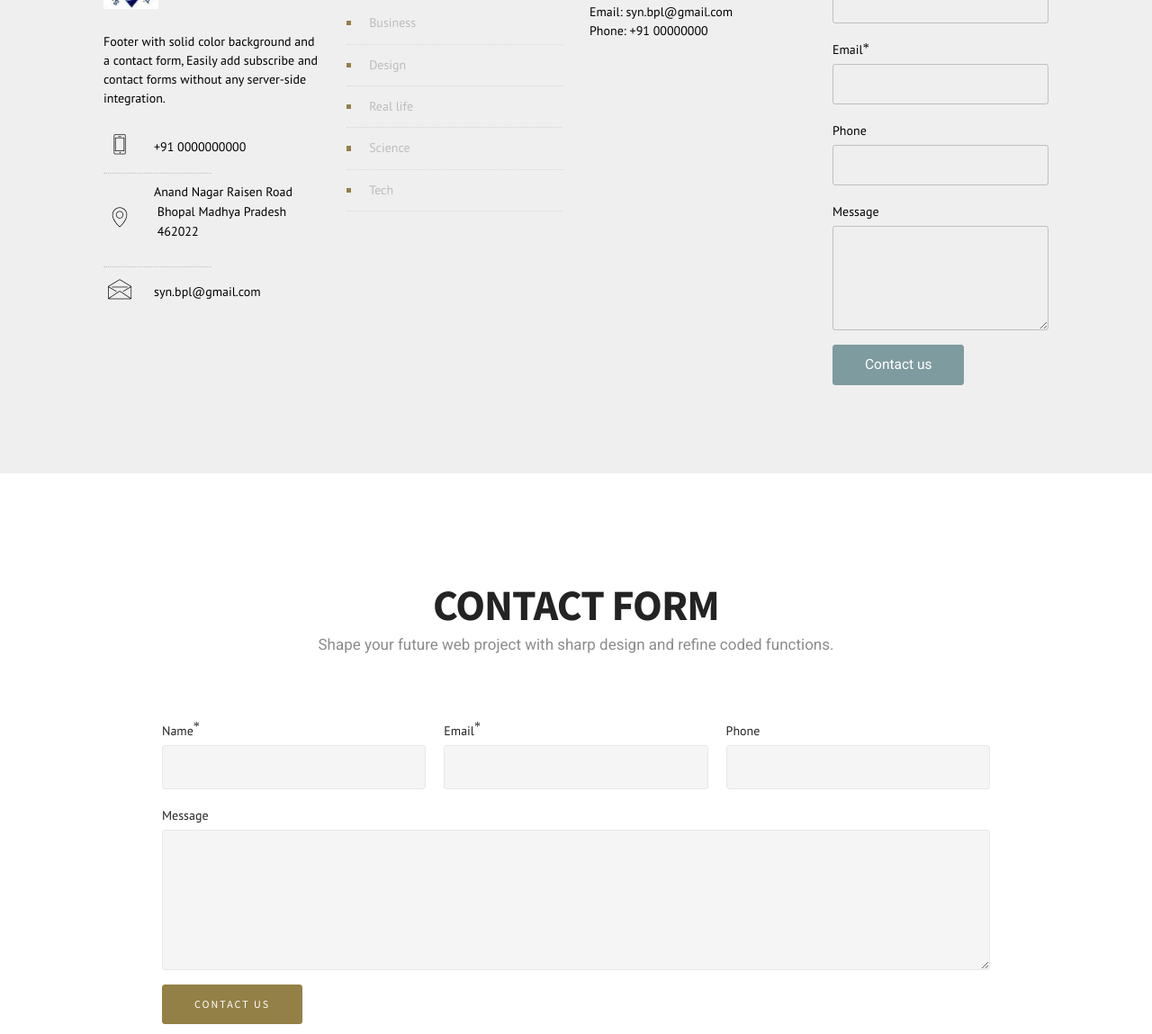
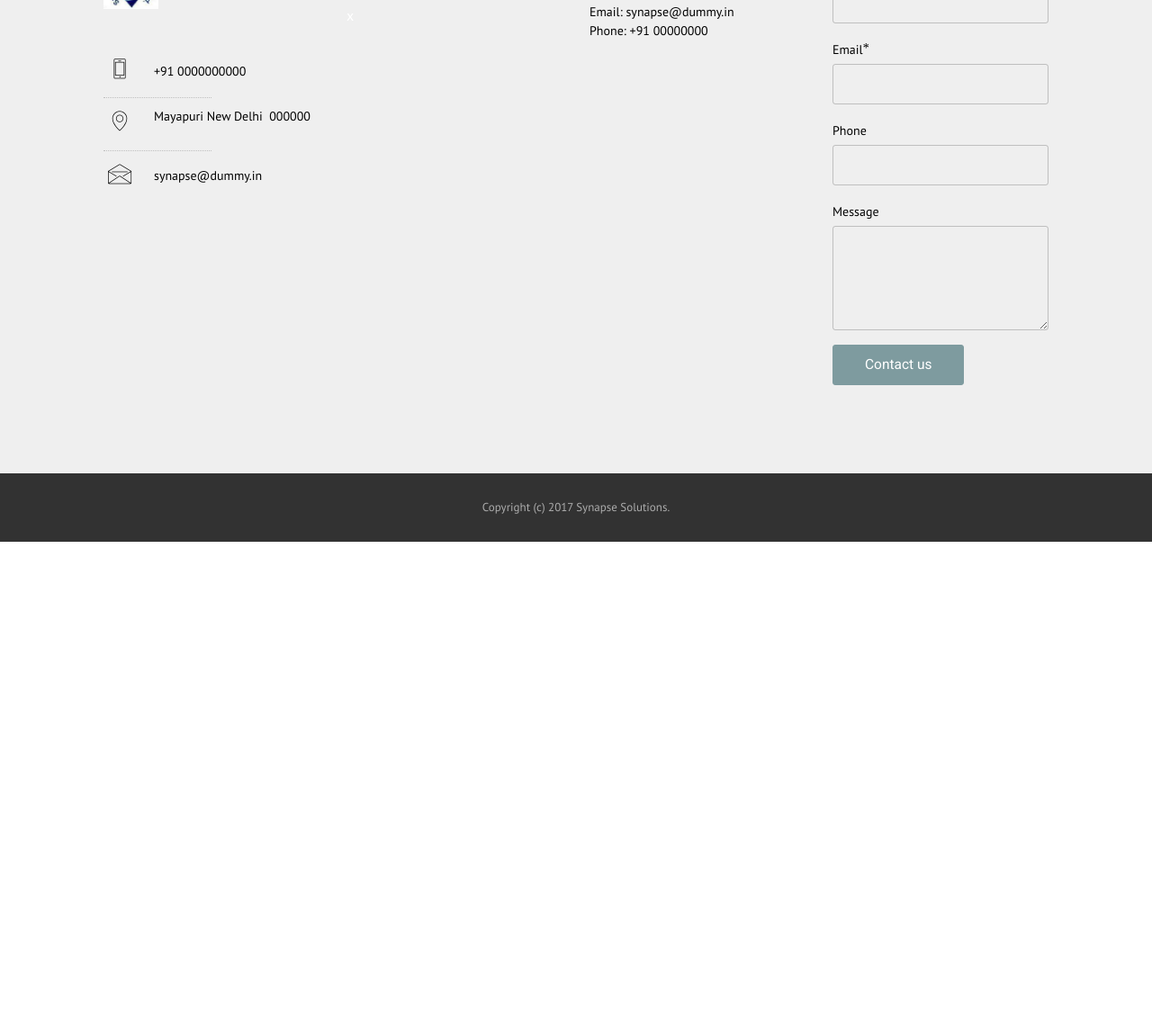
Before and after one commit to yadav1318/yadav1318.github.io, a plain HTML site: page index.html in a window 1280 px wide. Shown: the part 481-1630 px from the top of the page at 90% size. After the commit the page ends 1083 px from the top, so only its background shows below. Drawn offline with Linux system fonts and the light colour scheme.

Commit message:
create github pages

```diff
--- a/assets/mobirise/css/mbr-additional.css
+++ b/assets/mobirise/css/mbr-additional.css
@@ -437,8 +437,8 @@ h6,
 #contacts5-k .mbr-company .list-group-text::after {
   border-bottom: 1px dotted rgba(0, 0, 0, 0.2);
 }
-#form1-l .form-control-label {
-  color: #232323;
+#contacts5-k H4 {
+  text-align: left;
 }
 #menu-o .hide-buttons .nav-btn {
   display: none !important;
--- a/index.html
+++ b/index.html
@@ -26,7 +26,7 @@
 <body>
 <section id="menu-o">
 
-    <nav class="navbar navbar-dropdown bg-color transparent navbar-fixed-top">
+    <nav class="navbar navbar-dropdown navbar-fixed-top">
         <div class="container">
 
             <div class="mbr-table">
@@ -44,7 +44,7 @@
                         <div class="hamburger-icon"></div>
                     </button>
 
-                    <ul class="nav-dropdown collapse pull-xs-right nav navbar-nav navbar-toggleable-sm" id="exCollapsingNavbar"><li class="nav-item"><a class="nav-link link" href="index.html">HOME</a></li><li class="nav-item dropdown open"><a class="nav-link link dropdown-toggle" data-toggle="dropdown-submenu" href="index.html" aria-expanded="true">FEATURES</a><div class="dropdown-menu"><div class="dropdown"><a class="dropdown-item dropdown-toggle" data-toggle="dropdown-submenu" href="https://mobirise.com/" aria-expanded="false">Dummy</a><div class="dropdown-menu dropdown-submenu"><a class="dropdown-item" href="index.html">Dummy</a></div></div><a class="dropdown-item" href="index.html">Dummy</a></div></li><li class="nav-item dropdown"><a class="nav-link link dropdown-toggle" data-toggle="dropdown-submenu" href="https://mobirise.com/" aria-expanded="false">HELP</a><div class="dropdown-menu"><a class="dropdown-item" href="http://forums.mobirise.com/">Forum</a><a class="dropdown-item" href="index.html">Contact us</a></div></li><li class="nav-item nav-btn"><a class="nav-link btn btn-white btn-white-outline" href="index.html">DOWNLOAD</a></li></ul>
+                    <ul class="nav-dropdown collapse pull-xs-right nav navbar-nav navbar-toggleable-sm" id="exCollapsingNavbar"><li class="nav-item"><a class="nav-link link" href="index.html">HOME</a></li><li class="nav-item dropdown"><a class="nav-link link dropdown-toggle" data-toggle="dropdown-submenu" href="index.html" aria-expanded="false">About Us</a><div class="dropdown-menu"><div class="dropdown"><a class="dropdown-item dropdown-toggle" data-toggle="dropdown-submenu" href="https://mobirise.com/" aria-expanded="false">Dummy</a><div class="dropdown-menu dropdown-submenu"><a class="dropdown-item" href="index.html">Dummy</a></div></div><a class="dropdown-item" href="index.html">Dummy</a></div></li><li class="nav-item dropdown"><a class="nav-link link dropdown-toggle" data-toggle="dropdown-submenu" href="https://mobirise.com/" aria-expanded="false">Services</a><div class="dropdown-menu"><a class="dropdown-item" href="http://forums.mobirise.com/">Forum</a><a class="dropdown-item" href="index.html">Contact us</a></div></li></ul>
                     <button hidden="" class="navbar-toggler navbar-close" type="button" data-toggle="collapse" data-target="#exCollapsingNavbar">
                         <div class="close-icon"></div>
                     </button>
@@ -57,7 +57,7 @@
 
 </section>
 
-<section class="engine"><a rel="external" href="https://mobirise.com">https://mobirise.com/</a></section><section class="mbr-section article mbr-parallax-background mbr-after-navbar" id="msg-box8-8" style="background-image: url(assets/images/desert.jpg); padding-top: 120px; padding-bottom: 120px;">
+<section class="engine"><a rel="external" href="https://mobirise.com">Mobirise</a></section><section class="mbr-section article mbr-parallax-background mbr-after-navbar" id="msg-box8-8" style="background-image: url(assets/images/desert.jpg); padding-top: 120px; padding-bottom: 120px;">
 
     <div class="mbr-overlay" style="opacity: 0.5; background-color: rgb(34, 34, 34);">
     </div>
@@ -83,7 +83,7 @@
                 <div class="mbr-company card">
                     <div><img src="assets/images/sspl-logo1-265x252.jpg" class="card-img-top"></div>
                     <div class="card-block">
-                        <p class="card-text">Footer with solid color background and a contact form, Easily add subscribe and contact forms without any server-side integration.</p>
+                        <p class="card-text"></p>
                     </div>
                     <ul class="list-group list-group-flush">
                         <li class="list-group-item">
@@ -92,11 +92,11 @@
                         </li>
                         <li class="list-group-item">
                             <span class="list-group-icon"><span class="etl-icon icon-map-pin mbr-iconfont-company-contacts5"></span></span>
-                            <span class="list-group-text"><p>Anand Nagar Raisen Road &nbsp; &nbsp;Bhopal Madhya Pradesh &nbsp;462022</p></span>
+                            <span class="list-group-text"><p>Mayapuri New Delhi &nbsp;000000</p></span>
                         </li>
                         <li class="list-group-item active">
                             <span class="list-group-icon"><span class="etl-icon icon-envelope mbr-iconfont-company-contacts5"></span></span>
-                            <span class="list-group-text">syn.bpl@gmail.com</span>
+                            <span class="list-group-text">synapse@dummy.in</span>
                         </li>
                     </ul>
                 </div>
@@ -104,20 +104,20 @@
             </div>
             <div class="mbr-footer-content col-xs-12 col-md-6 col-lg-3">
                 <h4>Categories</h4>
-                <ul><li>Business</li><li>Design</li><li>Real life</li><li>Science</li><li>Tech</li></ul>
+                <ul>x</ul>
             </div>
             <div class="mbr-footer-content col-xs-12 col-md-6 col-lg-3">
-                <p><strong>Contacts</strong><br>Email: syn.bpl@gmail.com<br>Phone: +91 00000000<br><br><br><br></p>
+                <p><strong>Contacts</strong><br>Email: synapse@dummy.in<br>Phone: +91 00000000<br><br><br><br></p>
             </div>
             <div class="col-xs-12 col-md-6 col-lg-3" data-form-type="formoid">
 
                 <div data-form-alert="true">
-                    <div hidden="" data-form-alert-success="true">Thanks for filling out form!</div>
+                    <div hidden="" data-form-alert-success="true">Message Send Success !</div>
                 </div>
 
                 <form action="https://mobirise.com/" method="post" data-form-title="MESSAGE">
 
-                    <input type="hidden" value="s1DjLhF37QnGPJi3B1LdHYiEwqiACptSr4RFlhgDnbMszpgcQftE956AwOcrtgFnAmUO2p4D7cWcTbKkoctVdjo8DPjBjIFxmIf9PAQhpGcR02jIqpp8SycRPPcNvSRo" data-form-email="true">
+                    <input type="hidden" value="et6UPBy8V/xlxNDjJyV/dAeYUBKN/smT7TO1DKx6xZdge30CXlrivwVXwLUEeLNGI6oRyfFkFtlO5pDOxbXagU94V6JOoje7+VsVZOw5pTWJzovhybX6Ef3B4nTw/3MP" data-form-email="true">
 
                     <div class="form-group">
                         <label class="form-control-label" for="contacts5-k-name">Name<span class="form-asterisk">*</span></label>
@@ -147,72 +147,6 @@
         </div>
 </section>
 
-<section class="mbr-section" id="form1-l" style="background-color: rgb(255, 255, 255); padding-top: 120px; padding-bottom: 120px;">
-
-    <div class="mbr-section mbr-section__container mbr-section__container--middle">
-        <div class="container">
-            <div class="row">
-                <div class="col-xs-12 text-xs-center">
-                    <h3 class="mbr-section-title display-2">CONTACT FORM</h3>
-                    <small class="mbr-section-subtitle">Shape your future web project with sharp design and refine coded functions.</small>
-                </div>
-            </div>
-        </div>
-    </div>
-    <div class="mbr-section mbr-section-nopadding">
-        <div class="container">
-            <div class="row">
-                <div class="col-xs-12 col-lg-10 col-lg-offset-1" data-form-type="formoid">
-
-
-                    <div data-form-alert="true">
-                        <div hidden="" data-form-alert-success="true" class="alert alert-form alert-success text-xs-center">Thanks for filling out form!</div>
-                    </div>
-
-
-                    <form action="https://mobirise.com/" method="post" data-form-title="CONTACT FORM">
-
-                        <input type="hidden" value="ZzGNQWqLse5SKHXU7Ch077PSFqY7VcV7bjL33s1DG6FayvMfWF1LqxJ2VCBoBOwtwLW6WQiYUC82khX46nNML9xVPrRqkKgHn/8hfTjkh9G7UgAKFUPimav0bw/1gtdT" data-form-email="true">
-
-                        <div class="row row-sm-offset">
-
-                            <div class="col-xs-12 col-md-4">
-                                <div class="form-group">
-                                    <label class="form-control-label" for="form1-l-name">Name<span class="form-asterisk">*</span></label>
-                                    <input type="text" class="form-control" name="name" required="" data-form-field="Name" id="form1-l-name">
-                                </div>
-                            </div>
-
-                            <div class="col-xs-12 col-md-4">
-                                <div class="form-group">
-                                    <label class="form-control-label" for="form1-l-email">Email<span class="form-asterisk">*</span></label>
-                                    <input type="email" class="form-control" name="email" required="" data-form-field="Email" id="form1-l-email">
-                                </div>
-                            </div>
-
-                            <div class="col-xs-12 col-md-4">
-                                <div class="form-group">
-                                    <label class="form-control-label" for="form1-l-phone">Phone</label>
-                                    <input type="tel" class="form-control" name="phone" data-form-field="Phone" id="form1-l-phone">
-                                </div>
-                            </div>
-
-                        </div>
-
-                        <div class="form-group">
-                            <label class="form-control-label" for="form1-l-message">Message</label>
-                            <textarea class="form-control" name="message" rows="7" data-form-field="Message" id="form1-l-message"></textarea>
-                        </div>
-
-                        <div><button type="submit" class="btn btn-primary">CONTACT US</button></div>
-
-                    </form>
-                </div>
-            </div>
-        </div>
-    </div>
-</section>
-
 <footer class="mbr-small-footer mbr-section mbr-section-nopadding" id="footer1-i" style="background-color: rgb(50, 50, 50); padding-top: 1.75rem; padding-bottom: 1.75rem;">
 
     <div class="container">
```
Also changed, not shown: 1 other file.
